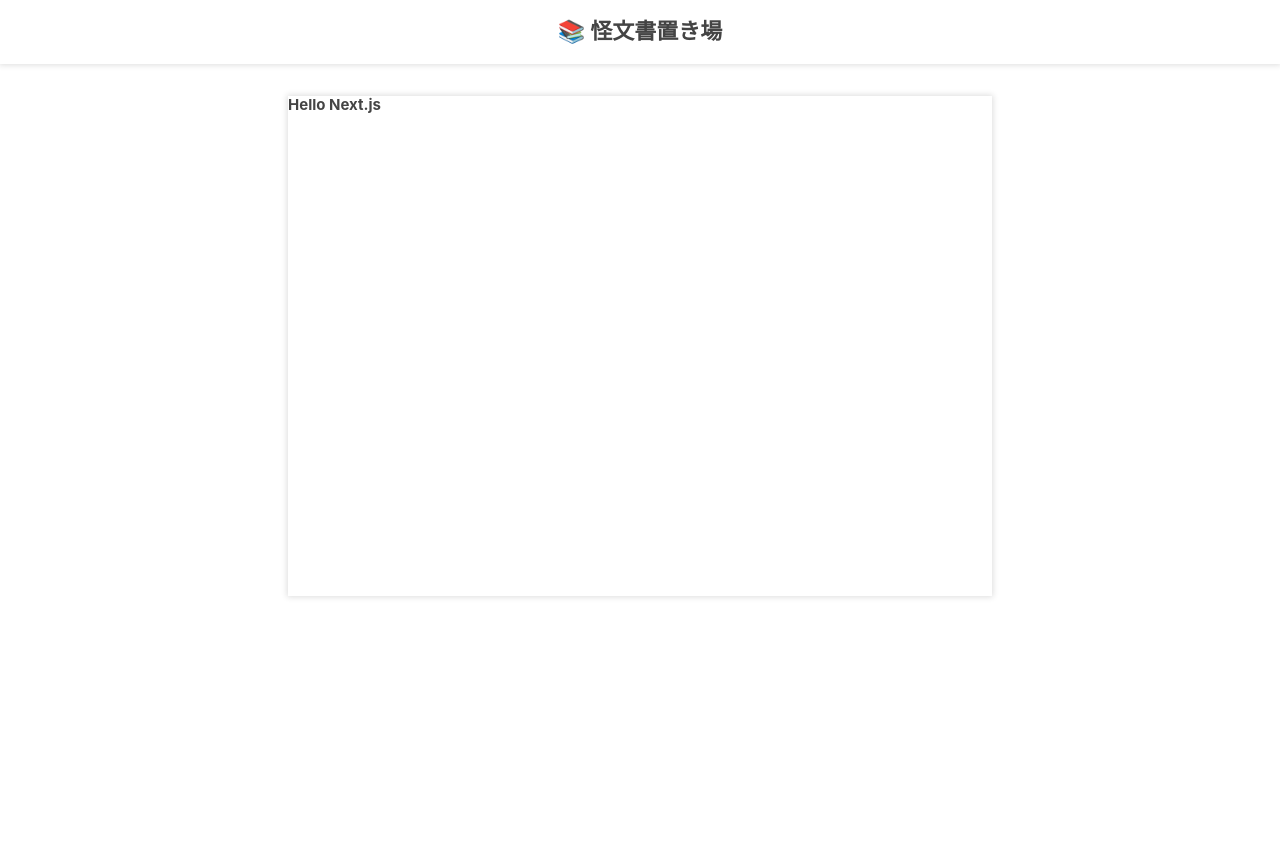
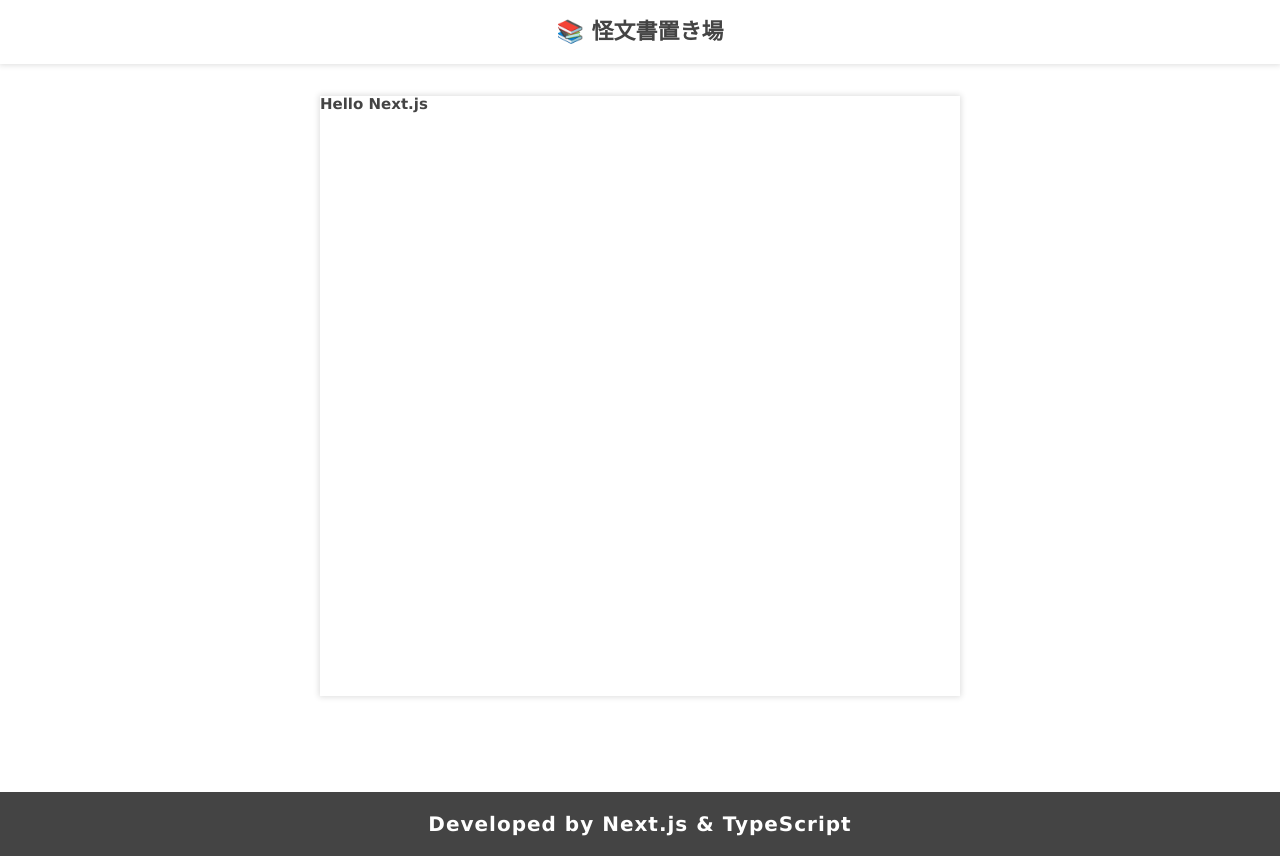
Before and after one commit to kento-yoshidu/_old, a Next.js app: page / in a window 1280 px wide. Before the commit the page ends 800 px from the top, so only its background shows below. Built offline with nearby package versions, Linux system fonts and the light colour scheme.

Commit message:
✨ Create Footer component

```diff
--- /dev/null
+++ b/src/components/footer.tsx
@@ -0,0 +1,9 @@
+import React from "react"
+
+import * as Styles from "../styles/footer.module.scss"
+
+export const Footer = () => (
+  <footer className={Styles.footer}>
+    <h2>Developed by Next.js & TypeScript</h2>
+  </footer>
+)
--- a/src/pages/_app.tsx
+++ b/src/pages/_app.tsx
@@ -3,6 +3,7 @@ import type { AppProps } from 'next/app'
 
 import { Layout } from "../components/layout"
 import { Header } from "../components/header"
+import { Footer } from "../components/footer"
 
 function MyApp({ Component, pageProps }: AppProps) {
   return (
@@ -11,6 +12,8 @@ function MyApp({ Component, pageProps }: AppProps) {
       <Layout>
         <Component {...pageProps} />
       </Layout>
+
+      <Footer />
     </>
   )
 }
--- a/src/scss/_global.scss
+++ b/src/scss/_global.scss
@@ -4,12 +4,14 @@ html {
   color: #444;
   font-size: 62.5%;
   font-family:
+  /*
     -apple-system,
     BlinkMacSystemFont,
     Roboto,
     "Segoe UI",
     "Helvetica Neue",
     HelveticaNeue,
+  */
     YuGothic,
     "Yu Gothic Medium",
     "Yu Gothic",
--- /dev/null
+++ b/src/styles/footer.module.scss
@@ -0,0 +1,12 @@
+.footer {
+  display: flex;
+  justify-content: center;
+  align-items: center;
+  background-color: #444;
+  height: 8vh;
+  h2 {
+    color: #fff;
+    font-size: 2rem;
+    letter-spacing: 1px;
+  }
+}
--- /dev/null
+++ b/src/styles/footer.module.scss.d.ts
@@ -0,0 +1 @@
+export const footer: string;
--- a/src/styles/layout.module.scss
+++ b/src/styles/layout.module.scss
@@ -1,6 +1,6 @@
 .layout {
-  height: max(50vh, 500px);
-  width: clamp(420px, 55%, 1000px);
+  height: max(50vh, 600px);
+  width: clamp(420px, 50%, 1000px);
   margin: 12vh auto;
   box-shadow: 0 0 6px 1px #ddd;
 }
```
